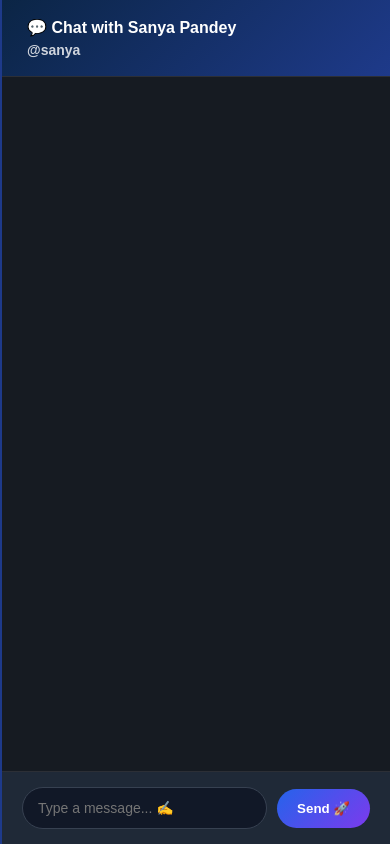
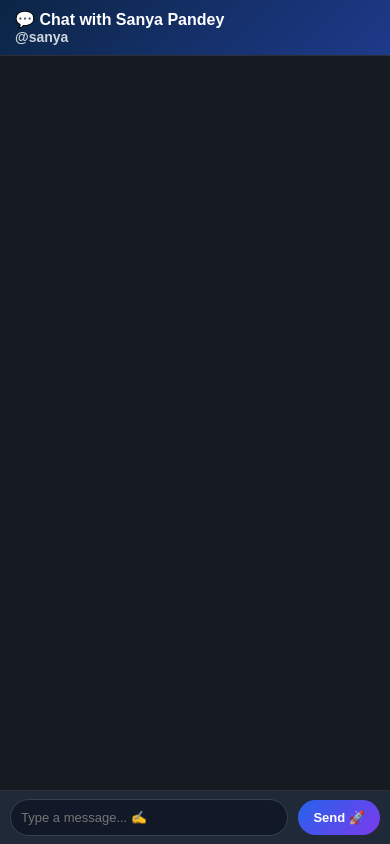
Before and after one commit to shubhip58/Chattify, a Flask app: page /chatroom/3 in a window 390 px wide. Run offline with Flask 3, Linux system fonts and the light colour scheme; a user stored in the database is signed in; data comes from the database, SQL or seed files in the repository; data that the repository does not hold is empty; some libraries are stand-ins or nearby versions.

Commit message:
Update chatroom.html

```diff
--- a/templates/chatroom.html
+++ b/templates/chatroom.html
@@ -18,6 +18,7 @@
     background: #0d1117;
     color: #e6e6e6;
     overflow: hidden;
+    flex-direction: column;
   }
 
   /* Chat Panel */
@@ -27,11 +28,12 @@
     flex-direction: column;
     background: #161b22;
     border-left: 2px solid #1e3a8a;
+    height: 100vh;
   }
 
   /* Header */
   .chat-header {
-    padding: 18px 25px;
+    padding: 15px 20px;
     background: linear-gradient(135deg, #0b2545, #1e3a8a);
     border-bottom: 1px solid #2c2f36;
     font-weight: 600;
@@ -40,6 +42,7 @@
     display: flex;
     align-items: center;
     justify-content: space-between;
+    flex-wrap: wrap;
   }
 
   .chat-header span {
@@ -50,21 +53,22 @@
   /* Chat Container */
   .chat-container {
     flex: 1;
-    padding: 20px 25px;
+    padding: 15px;
     overflow-y: auto;
     display: flex;
     flex-direction: column;
+    scroll-behavior: smooth;
   }
 
   /* Messages */
   .message {
-    max-width: 65%;
-    padding: 12px 16px;
-    margin-bottom: 12px;
+    max-width: 70%;
+    padding: 10px 14px;
+    margin-bottom: 10px;
     border-radius: 20px;
     font-size: 15px;
     word-wrap: break-word;
-    transition: 0.3s ease;
+    animation: fadeIn 0.3s ease;
   }
 
   .message.self {
@@ -86,9 +90,11 @@
   .input-container {
     display: flex;
     align-items: center;
-    padding: 15px 20px;
+    padding: 10px;
     background: #1f2937;
     border-top: 1px solid #2c2f36;
+    position: sticky;
+    bottom: 0;
   }
 
   .input-container input {
@@ -100,7 +106,6 @@
     color: #fff;
     outline: none;
     font-size: 14px;
-    transition: 0.3s;
   }
 
   .input-container input:focus {
@@ -118,6 +123,7 @@
     font-weight: 600;
     cursor: pointer;
     transition: 0.3s;
+    flex-shrink: 0;
   }
 
   .input-container button:hover {
@@ -127,7 +133,7 @@
 
   /* Scrollbar */
   ::-webkit-scrollbar {
-    width: 8px;
+    width: 6px;
   }
 
   ::-webkit-scrollbar-thumb {
@@ -145,21 +151,45 @@
     to {opacity: 1; transform: translateY(0);}
   }
 
-  .message {
-    animation: fadeIn 0.3s ease;
-  }
+  /* Mobile Responsive Design */
+  @media (max-width: 768px) {
+    body {
+      flex-direction: column;
+    }
 
-  /* Responsive */
-  @media (max-width: 600px) {
+    #chat-panel {
+      border-left: none;
+      height: 100vh;
+    }
+
     .chat-header {
+      font-size: 16px;
+      padding: 10px 15px;
       flex-direction: column;
       align-items: flex-start;
-      gap: 5px;
-      font-size: 16px;
     }
+
+    .chat-container {
+      padding: 10px;
+    }
+
     .message {
-      max-width: 80%;
+      max-width: 85%;
       font-size: 14px;
+    }
+
+    .input-container {
+      padding: 8px 10px;
+    }
+
+    .input-container input {
+      font-size: 13px;
+      padding: 10px;
+    }
+
+    .input-container button {
+      padding: 10px 15px;
+      font-size: 13px;
     }
   }
 </style>
@@ -176,7 +206,7 @@
   <div class="chat-container" id="chat-container"></div>
 
   <div class="input-container">
-    <input type="text" id="message-input" placeholder="Type a message... ✍️">
+    <input type="text" id="message-input" placeholder="Type a message... ✍️" autocomplete="off">
     <button id="send-btn">Send 🚀</button>
   </div>
 </div>
@@ -201,29 +231,40 @@ const sendBtn = document.getElementById('send-btn');
   chatContainer.scrollTop = chatContainer.scrollHeight;
 })();
 
-socket.emit('join',{room:room,username:"{{ username }}"});
+socket.emit('join', { room: room, username: "{{ username }}" });
 
 // Send message
-sendBtn.addEventListener('click',()=>{
-  const msg=input.value.trim();
-  if(!msg) return;
-  socket.emit('send_message',{room:room,msg:msg,sender_id:{{ user_id }},receiver_id:{{ friend.id }},username:"{{ username }}"});
-  const div=document.createElement('div');
-  div.classList.add('message','self');
-  div.textContent=msg;
+function sendMessage() {
+  const msg = input.value.trim();
+  if (!msg) return;
+  socket.emit('send_message', {
+    room: room,
+    msg: msg,
+    sender_id: {{ user_id }},
+    receiver_id: {{ friend.id }},
+    username: "{{ username }}"
+  });
+  const div = document.createElement('div');
+  div.classList.add('message', 'self');
+  div.textContent = msg;
   chatContainer.appendChild(div);
-  chatContainer.scrollTop=chatContainer.scrollHeight;
-  input.value='';
+  chatContainer.scrollTop = chatContainer.scrollHeight;
+  input.value = '';
+}
+
+sendBtn.addEventListener('click', sendMessage);
+input.addEventListener('keypress', (e) => {
+  if (e.key === 'Enter') sendMessage();
 });
 
 // Receive message
-socket.on('receive_message',data=>{
-  if(data.sender_id!= {{ user_id }}){
-    const div=document.createElement('div');
-    div.classList.add('message','other');
-    div.textContent=data.msg;
+socket.on('receive_message', data => {
+  if (data.sender_id != {{ user_id }}) {
+    const div = document.createElement('div');
+    div.classList.add('message', 'other');
+    div.textContent = data.msg;
     chatContainer.appendChild(div);
-    chatContainer.scrollTop=chatContainer.scrollHeight;
+    chatContainer.scrollTop = chatContainer.scrollHeight;
   }
 });
 </script>
```
